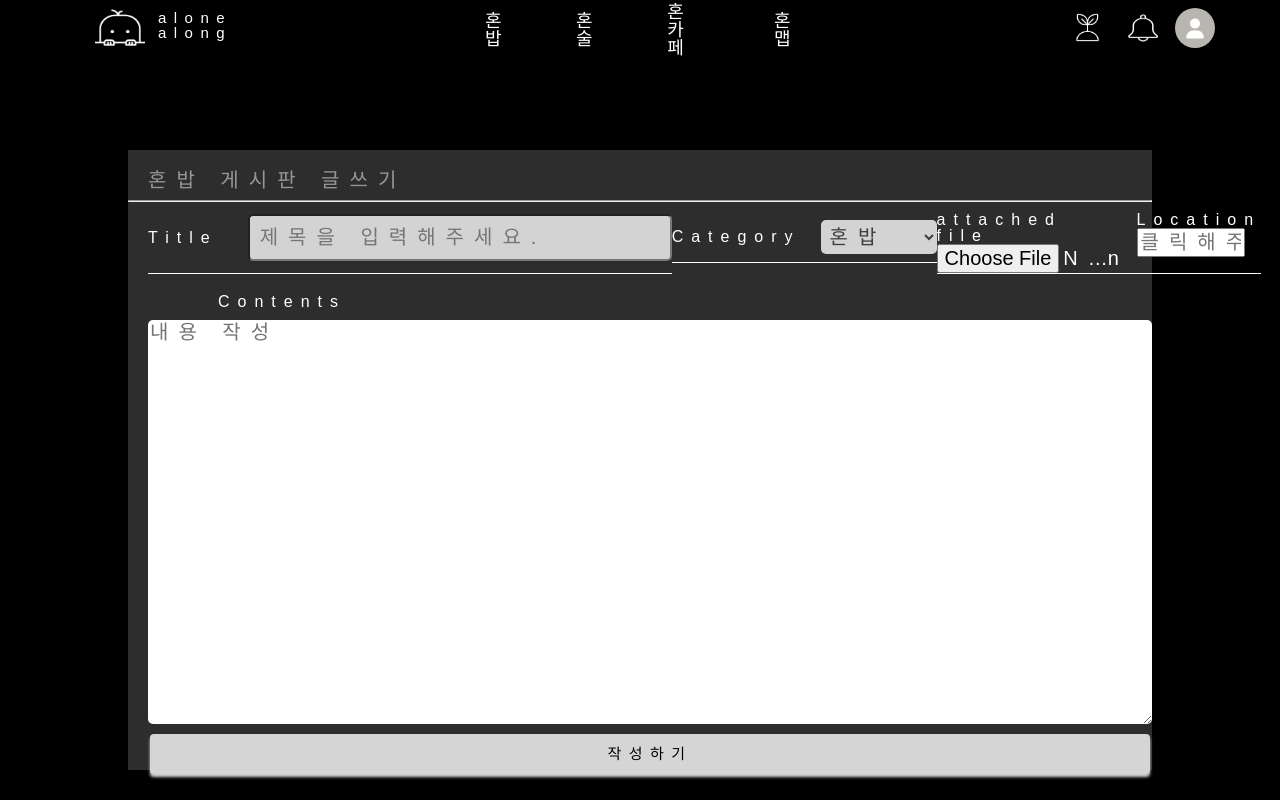
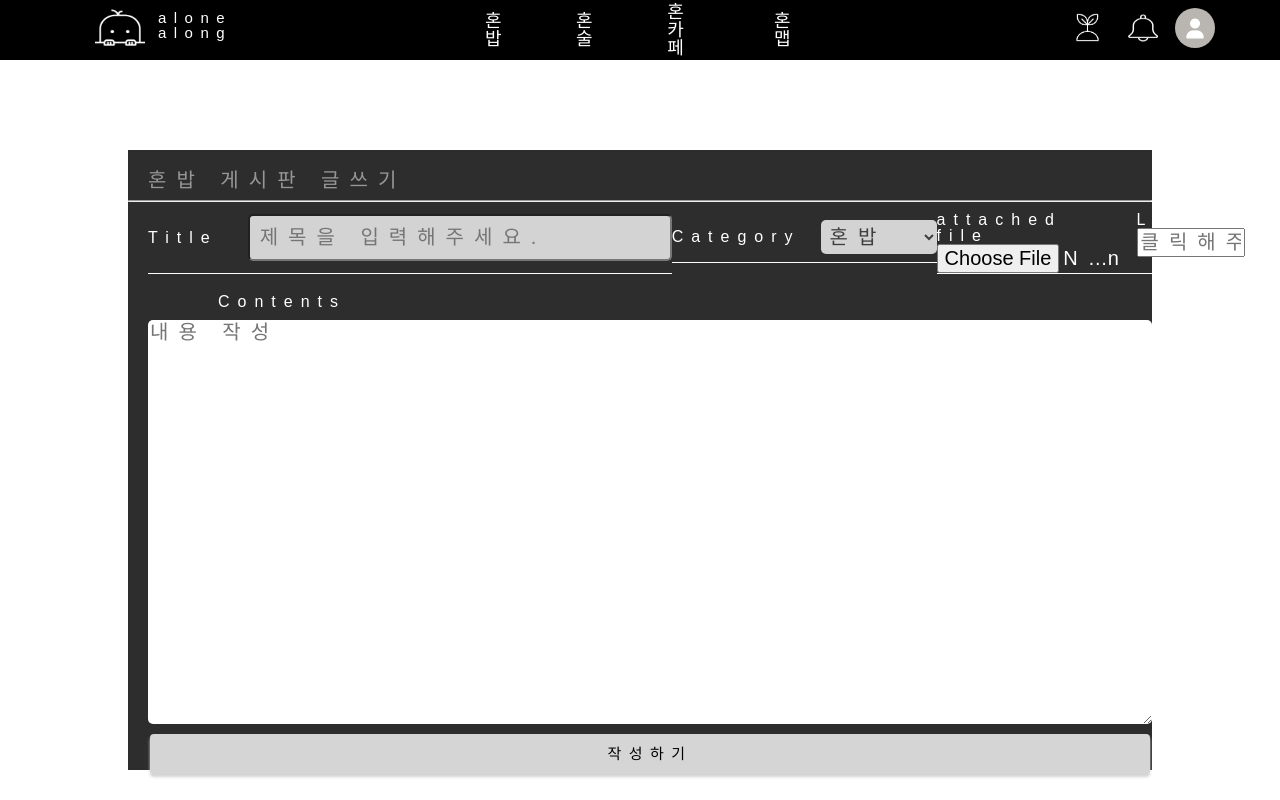
Before and after one commit to sungholion/AloneAlong_Django, a Django app: page /honbabwrite/ in a window 1280 px wide. Run offline with Django 4.2, Linux system fonts and the light colour scheme; some libraries are stand-ins or nearby versions.

Commit message:
honbabwrite.html에 명시되어있던 style태그 삭제

```diff
--- a/alongalone/templates/honbabwrite.html
+++ b/alongalone/templates/honbabwrite.html
@@ -84,11 +84,4 @@
 </div>
 
 </div>
-
-<!-- css -->
-<style>
-    body {
-        background-color: black
-    }
-</style>
 {% endblock %}
```
